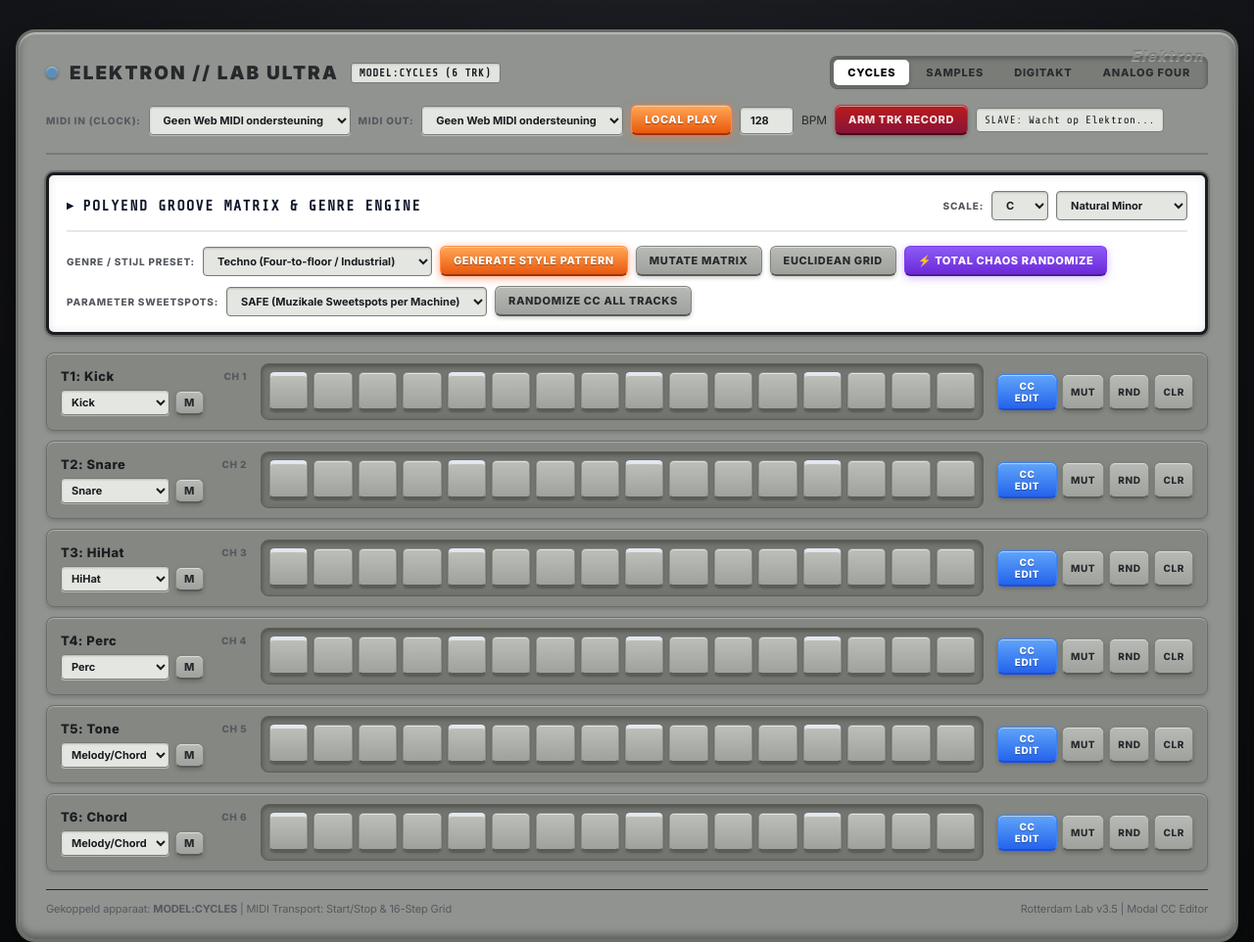
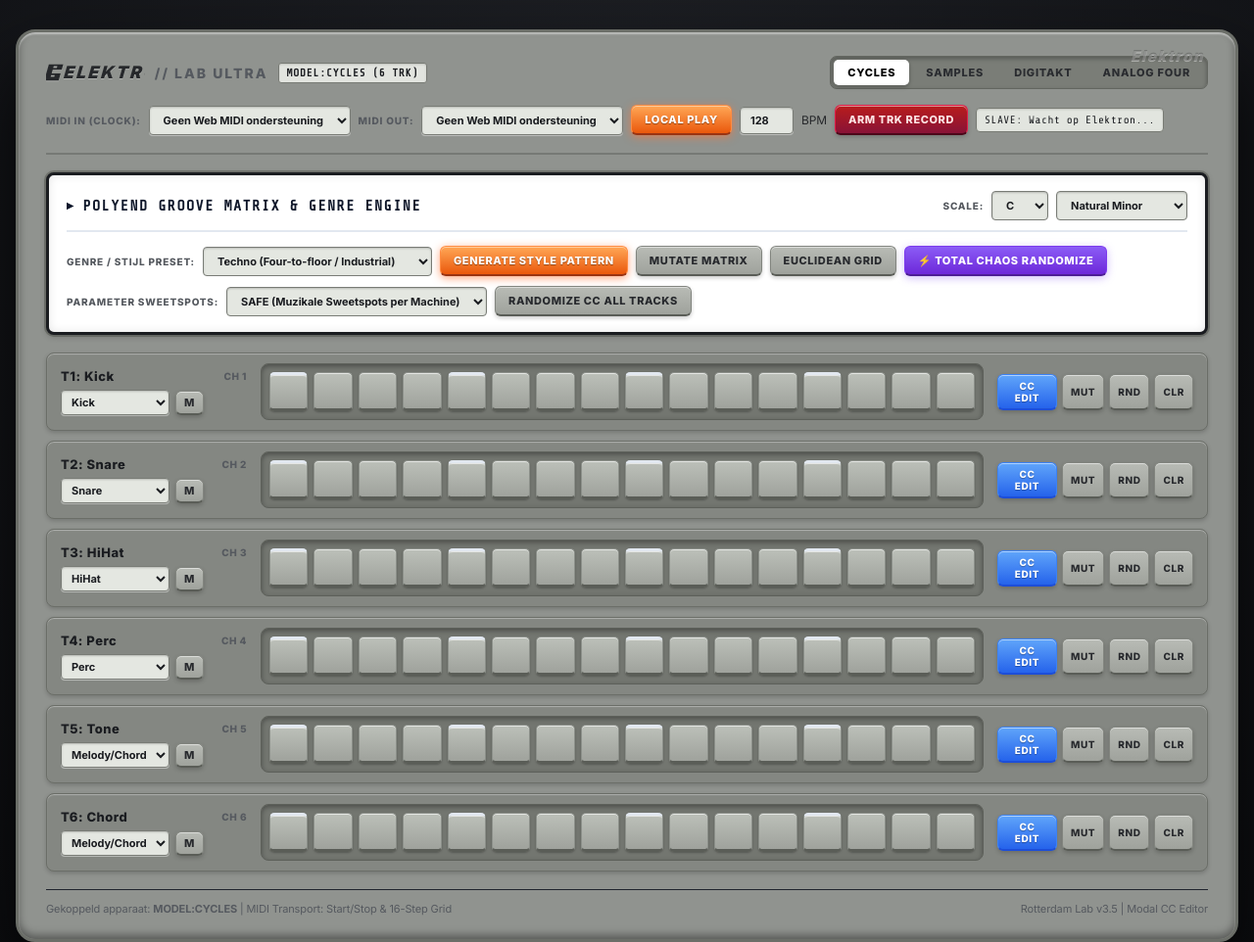
Before and after one commit to eensreclame-blip/electron-controler, a plain HTML site: page index.html in a window 1280 px wide. Shown: the whole page at 98% size. Drawn offline with nearby package versions, Linux system fonts and the light colour scheme.

Commit message:
Replace logo text with iconic slanted Elektron logo

```diff
--- a/index.html
+++ b/index.html
@@ -144,23 +144,25 @@
       font-family: 'Inter', sans-serif;
       font-size: 19px;
       font-weight: 900;
-      letter-spacing: 2px;
       color: var(--text);
       display: flex;
       align-items: center;
-      gap: 12px;
-      text-transform: uppercase;
-    }
-    .logo span.brand-dot {
-      display: inline-block;
-      width: 12px;
-      height: 12px;
-      background: #5b8fb9; /* Model:Cycles Blue Level/Data Knob color */
-      border-radius: 50%;
-      box-shadow: 0 1px 3px rgba(0,0,0,0.4), inset 0 1px 1px rgba(255,255,255,0.5);
-    }
-    body[data-device="digitakt"] .logo span.brand-dot { background: #10b981; }
-    body[data-device="a4"] .logo span.brand-dot { background: #ec4899; }
+      gap: 10px;
+    }
+    .elektron-svg-logo {
+      height: 22px;
+      width: auto;
+      color: var(--text);
+      display: block;
+      filter: drop-shadow(0 1px 0 rgba(255,255,255,0.25));
+    }
+    .logo-sub {
+      font-family: 'Inter', sans-serif;
+      font-weight: 800;
+      letter-spacing: 2px;
+      font-size: 14px;
+      color: var(--text-muted);
+    }
 
     .badge {
       font-family: 'Share Tech Mono', monospace;
@@ -653,8 +655,15 @@
   <div class="elektron-device">
     <header>
       <div class="logo">
-        <span class="brand-dot"></span>
-        ELEKTRON // LAB ULTRA
+        <svg class="elektron-svg-logo" viewBox="0 0 110 24" height="22" fill="currentColor">
+          <!-- ELEKTRON ICONIC SLANTED LETTERMARK -->
+          <g transform="skewX(-16)">
+            <!-- [e] mark with center horizontal gap -->
+            <path d="M4 3h16v6h-10v4h10v8H4V3zm6 4h4v-2h-4v2zm0 10h4v-2h-4v2z" fill-rule="evenodd"/>
+            <text x="24" y="19" font-family="'Inter', sans-serif" font-weight="900" font-size="19" letter-spacing="2.5">ELEKTRON</text>
+          </g>
+        </svg>
+        <span class="logo-sub">// LAB ULTRA</span>
         <span class="badge" id="deviceBadge">MODEL:CYCLES (6 TRK)</span>
       </div>
 
```
